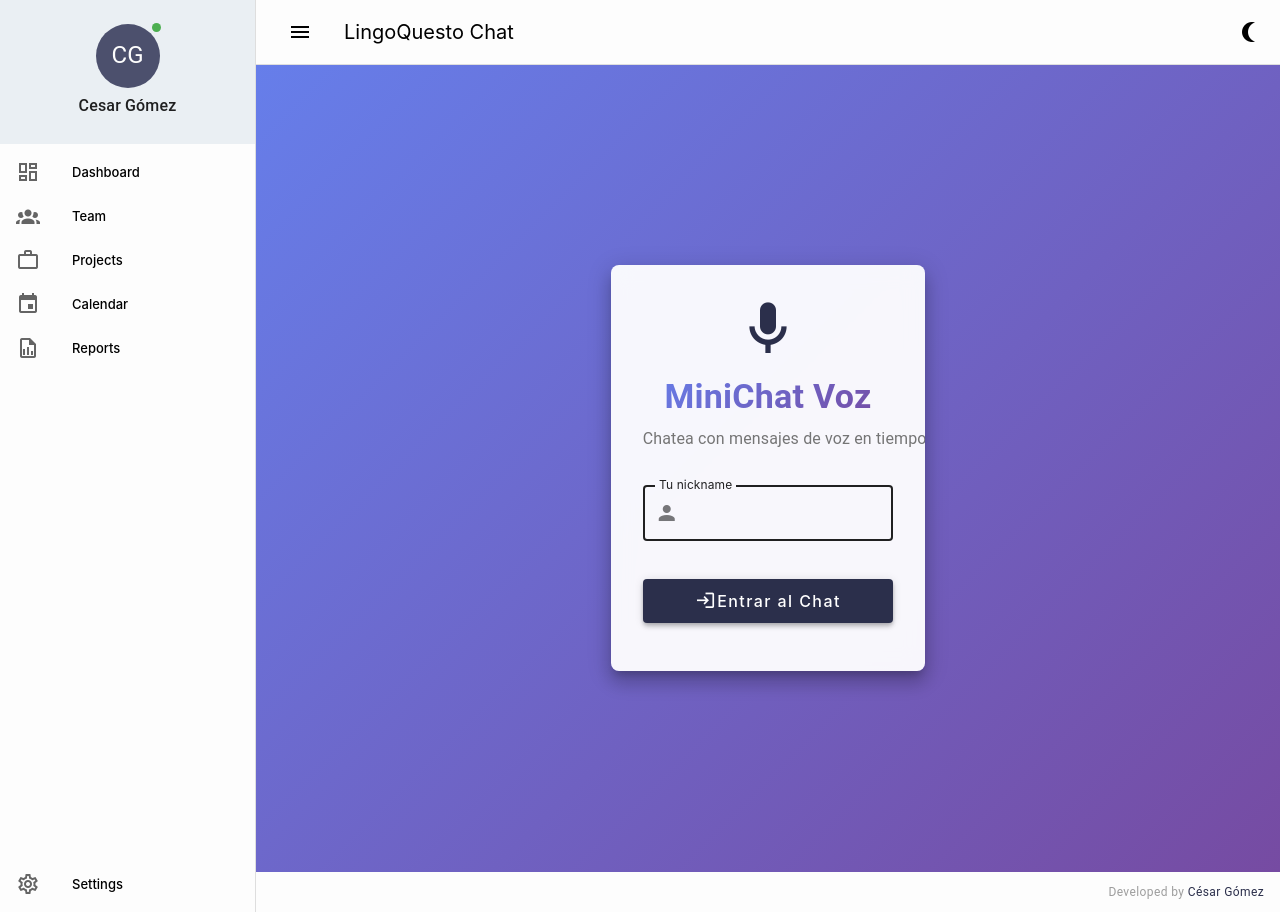
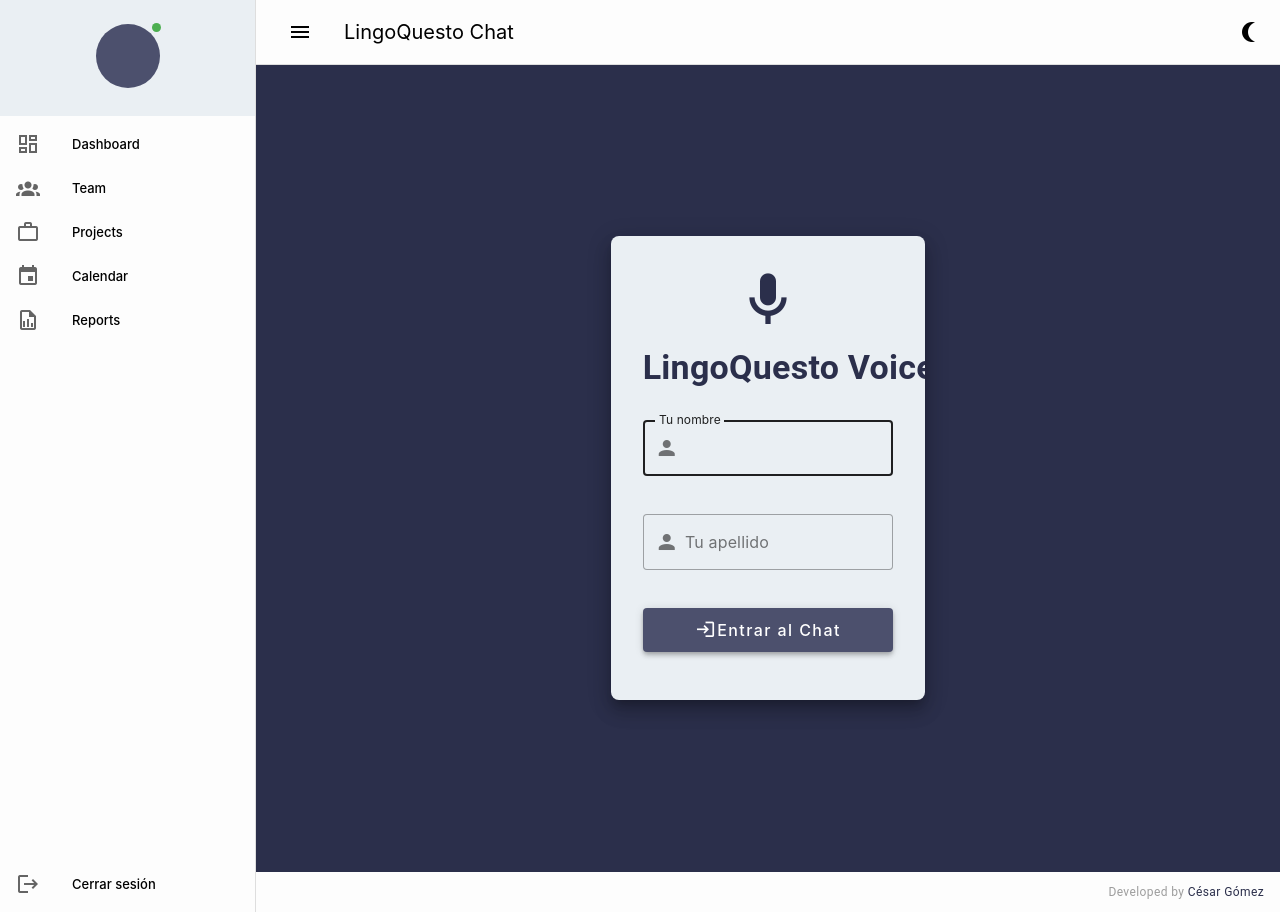
Before and after one commit to mrcego/lingoquesto_chat, a Vue app: page / in a window 1280 px wide. Built offline with nearby package versions, Linux system fonts and the light colour scheme; a small style sheet from the web is missing.

Commit message:
feat: login and logout completed

```diff
--- a/src/App.vue
+++ b/src/App.vue
@@ -7,7 +7,22 @@
 </template>
 
 <script lang="ts" setup>
-  //
+  import { useChatStore } from '@/stores/chat.store';
+  const chatStore = useChatStore();
+
+  const isUserLoggedIn = computed(() => chatStore.isUserLoggedIn);
+
+  const router = useRouter();
+
+  watch(
+    isUserLoggedIn,
+    (isLoggedIn) => {
+      router.push(isLoggedIn ? '/chats' : '/');
+    },
+    { immediate: true }
+  );
+
+  chatStore.initUser();
 </script>
 
 <style>
--- a/src/layouts/auth.vue
+++ b/src/layouts/auth.vue
@@ -1,5 +1,9 @@
 <template>
-  <router-view></router-view>
+  <v-app>
+    <v-main>
+      <router-view></router-view>
+    </v-main>
+  </v-app>
 </template>
 
 <script setup lang="ts"></script>
--- a/src/layouts/default.vue
+++ b/src/layouts/default.vue
@@ -1,5 +1,8 @@
 <script lang="ts" setup>
   import { useAppTheme } from '@/composables/useAppTheme';
+  import { useChatStore } from '@/stores/chat.store';
+
+  const chatStore = useChatStore();
 
   const drawer = ref(true);
   const { currentThemeName, toggleTheme } = useAppTheme();
@@ -44,15 +47,22 @@
         <v-sheet class="pa-6 ga-1 align-center justify-center d-flex flex-column">
           <v-badge color="green" dot>
             <v-avatar size="64" color="secondary">
-              <span class="text-h5 text-background">CG</span>
+              <span class="text-h5 text-background">{{ chatStore.user.initials }}</span>
             </v-avatar>
           </v-badge>
-          <span class="text-subtitle-1 font-weight-medium">Cesar Gómez</span>
+          <span class="text-subtitle-1 font-weight-medium">{{ chatStore.user.nickname }}</span>
         </v-sheet>
       </template>
 
       <template #append>
-        <v-list-item class="ma-2" link nav prepend-icon="mdi-cog-outline" title="Settings" />
+        <v-list-item
+          class="ma-2"
+          link
+          nav
+          prepend-icon="mdi-logout"
+          title="Cerrar sesión"
+          @click="chatStore.logout()"
+        />
       </template>
     </v-navigation-drawer>
 
--- a/src/pages/chats.vue
+++ b/src/pages/chats.vue
@@ -22,6 +22,11 @@
     { flush: 'post' }
   );
 </script>
+
+<route lang="yaml">
+  meta:
+    layout: default
+</route>
 
 <template>
   <div class="chat-interface d-flex flex-column" style="height: calc(100vh - 100px)">
--- a/src/pages/index.vue
+++ b/src/pages/index.vue
@@ -6,14 +6,16 @@
   const router = useRouter();
   const chatStore = useChatStore();
 
-  const nickname = ref('');
+  const name = ref('');
+  const lastname = ref('');
+
   const errorMessage = ref('');
   const isLoading = ref(false);
   const hasAudioSupport = ref(true);
   const form = ref();
 
-  const nicknameRules = [
-    (v: string) => !!v || 'El nickname es requerido',
+  const fieldRules = [
+    (v: string) => !!v || 'Debes ingresar información aquí  ',
     (v: string) => (v && v.length >= 2) || 'Mínimo 2 caracteres',
     (v: string) => (v && v.length <= 20) || 'Máximo 20 caracteres',
     (v: string) => /^[a-zA-Z0-9_\-\s]+$/.test(v) || 'Solo letras, números, guiones y espacios',
@@ -31,8 +33,7 @@
       const stream = await navigator.mediaDevices.getUserMedia({ audio: true });
       stream.getTracks().forEach((track) => track.stop());
 
-      chatStore.login(nickname.value);
-      router.push('/chats');
+      chatStore.login(`${name.value} ${lastname.value}`);
     } catch (error) {
       errorMessage.value = 'Error al acceder al micrófono. Por favor, permite el acceso.';
       console.error('Microphone access error:', error);
@@ -54,29 +55,36 @@
         <v-card class="login-card" elevation="12" rounded="lg">
           <v-card-title class="text-center pa-8">
             <v-icon color="primary" size="64" class="mb-4">mdi-microphone</v-icon>
-            <h1 class="text-h4 font-weight-bold gradient-text">MiniChat Voz</h1>
-            <p class="text-subtitle-1 mt-2 text-grey-darken-1">
-              Chatea con mensajes de voz en tiempo real
-            </p>
+            <h1 class="text-h4 font-weight-bold text-primary">LingoQuesto Voice Chat</h1>
           </v-card-title>
 
           <v-card-text class="px-8 pb-8">
             <v-form @submit.prevent="handleLogin" ref="form">
               <v-text-field
-                v-model="nickname"
-                label="Tu nickname"
+                v-model="name"
+                label="Tu nombre"
                 prepend-inner-icon="mdi-account"
                 variant="outlined"
-                :rules="nicknameRules"
+                :rules="fieldRules"
                 :error-messages="errorMessage"
                 class="mb-4"
                 autofocus
+              />
+
+              <v-text-field
+                v-model="lastname"
+                label="Tu apellido"
+                prepend-inner-icon="mdi-account"
+                variant="outlined"
+                :rules="fieldRules"
+                :error-messages="errorMessage"
+                class="mb-4"
                 @keyup.enter="handleLogin"
               />
 
               <v-btn
                 type="submit"
-                color="primary"
+                color="secondary"
                 size="large"
                 block
                 :loading="isLoading"
@@ -101,17 +109,12 @@
 
 <style scoped>
   .login-container {
-    background: linear-gradient(135deg, #667eea 0%, #764ba2 100%);
+    background: linear-gradient(135deg, #2b2f4b 100%, #b6643a 100%);
     min-height: 100vh;
   }
 
-  .login-card {
-    backdrop-filter: blur(10px);
-    background: rgba(255, 255, 255, 0.95) !important;
-  }
-
   .gradient-text {
-    background: linear-gradient(135deg, #667eea 0%, #764ba2 100%);
+    background: linear-gradient(135deg, #2b2f4b 100%, #b6643a 100%);
     -webkit-background-clip: text;
     -webkit-text-fill-color: transparent;
     background-clip: text;
--- a/src/stores/chat.store.ts
+++ b/src/stores/chat.store.ts
@@ -6,6 +6,7 @@ export const useChatStore = defineStore('chat', () => {
   // State
   const user = ref<User>({
     nickname: '',
+    initials: '',
     isLoggedIn: false
   })
 
@@ -16,6 +17,7 @@ export const useChatStore = defineStore('chat', () => {
   // Getters
   const isUserLoggedIn = computed(() => user.value.isLoggedIn)
   const userNickname = computed(() => user.value.nickname)
+  const userInitials = computed(() => user.value.initials)
   const sortedMessages = computed(() =>
     [...messages.value].sort((a, b) => a.timestamp.getTime() - b.timestamp.getTime())
   )
@@ -24,6 +26,7 @@ export const useChatStore = defineStore('chat', () => {
   const login = (nickname: string) => {
     user.value = {
       nickname: nickname.trim(),
+      initials: `${nickname.trim().split(' ')[0].charAt(0).toUpperCase()}${nickname.trim().split(' ')[1].charAt(0).toUpperCase()}`,
       isLoggedIn: true
     }
     localStorage.setItem('user', JSON.stringify(user.value))
@@ -33,6 +36,7 @@ export const useChatStore = defineStore('chat', () => {
   const logout = () => {
     user.value = {
       nickname: '',
+      initials: '',
       isLoggedIn: false
     }
     localStorage.removeItem('user')
--- a/src/types/chat.ts
+++ b/src/types/chat.ts
@@ -10,6 +10,7 @@ export interface VoiceMessage {
 
 export interface User {
   nickname: string;
+  initials: string;
   isLoggedIn: boolean;
 }
 
```
